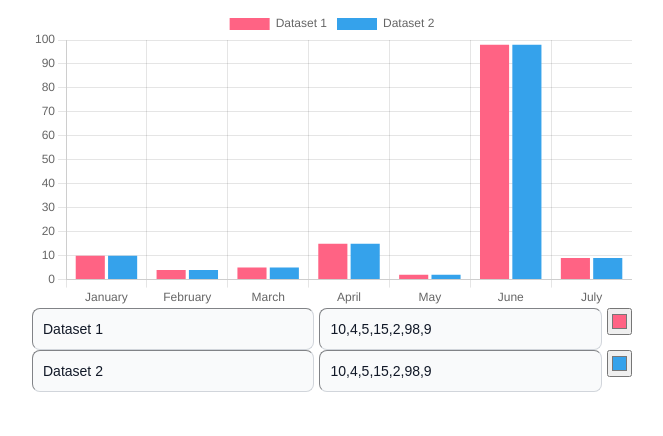
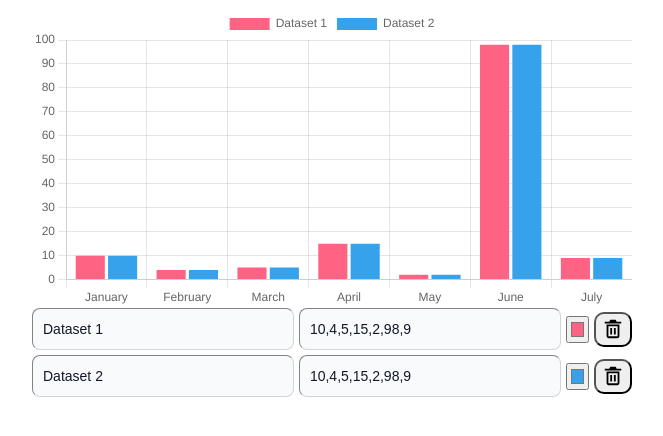
Before and after one commit to josecamporivas/chart-components-react, a React (Vite) app: page /bar in a window 1280 px wide. Shown: the top 436 px of the page, without its empty margins (308-971 px from the left). Built offline with nearby package versions, Linux system fonts and the light colour scheme.

Commit message:
functionality delete dataset

```diff
--- a/src/components/Bar/Bar.jsx
+++ b/src/components/Bar/Bar.jsx
@@ -56,14 +56,23 @@ export default function Bar(){
       setDatasets(newDatasets)
     }
 
+    const deleteDataset = (id) => {
+      setDatasets(datasets.filter(dataset => dataset.id !== id))
+    }
+
     return (
       <main>
         <section className='barContainer'>
           <BarComponent data={data} className='bar'/>
           {datasets.map(dataset => {
             const {id, label, data, backgroundColor} = dataset
-            return <BarDataset key={id} id={id} label={label} data={data} backgroundColor={backgroundColor} changeDataset={changeDataset}/>
+            return <BarDataset key={id} id={id} label={label} data={data}
+                    backgroundColor={backgroundColor} changeDataset={changeDataset}
+                    deleteDataset={deleteDataset} />
           })}
+        </section>
+        <section>
+
         </section>
       </main>
     )
--- a/src/components/Bar/BarDataset.jsx
+++ b/src/components/Bar/BarDataset.jsx
@@ -1,6 +1,6 @@
 import './styleBar.css'
 
-export default function BarDataset({id, label, data, backgroundColor, changeDataset}){
+export default function BarDataset({id, label, data, backgroundColor, changeDataset, deleteDataset}){
 
     const handleChangeLabel = (e) => {
         const newDataset = {
@@ -29,11 +29,16 @@ export default function BarDataset({id, label, data, backgroundColor, changeData
         changeDataset(id, newDataset)
     }
 
+    const handleDelete = (e) => {
+        deleteDataset(id)
+    }
+
     return (
         <div className="datasetContainer">
             <input className='inputDataset' value={label} onChange={handleChangeLabel} />
             <input className='inputDataset' value={data.join()} onChange={handleChangeData} />
             <input type='color' value={backgroundColor} onChange={handleChangeColor}/>
+            <button className='deleteButton' onClick={handleDelete}><img src='/deleteIcon.svg' alt='delete icon'/></button>
         </div>
     )
 }
--- a/src/components/Bar/styleBar.css
+++ b/src/components/Bar/styleBar.css
@@ -11,6 +11,9 @@
     display: flex;
     flex-direction: row;
     gap: 5px;
+    justify-content: center;
+    align-items: center;
+    margin-bottom: 5px;
 }
 
 .inputDataset{
@@ -25,7 +28,11 @@
     background-color: #F9FAFB;
 }
 
-
-.inputDataset:focus{
-    box-shadow: #0000ff7f 0 0 0 3px #0000ff7f;
+.deleteButton{
+    border-radius: 10px;
+    width: 70px;
+    height: 35px;
+    display: flex;
+    justify-content: center;
+    align-items: center;
 }
```
Also changed, not shown: public/deleteIcon.svg (added).
